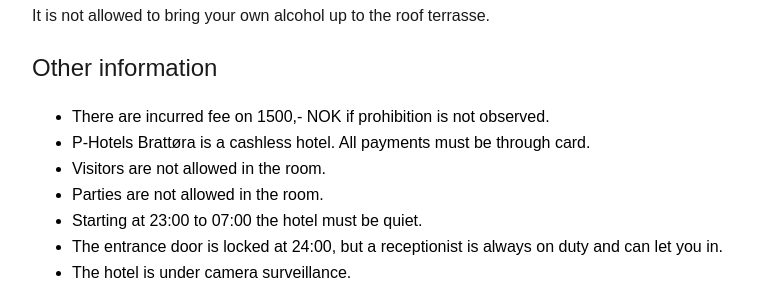
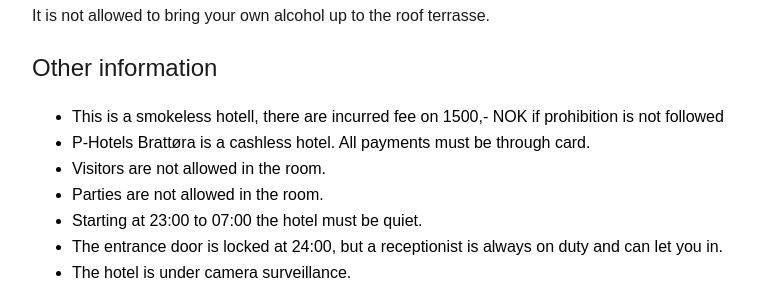
Before and after one commit to photels/photels.github.io, a Jekyll site: the page built from info-english.md, in a window 1280 px wide. Shown: the part 1551-1851 px from the top of the page, without its empty margins (16-796 px from the left). Built offline with Jekyll 4.4.1, drawn with Linux system fonts in a browser that asks for light colours.

Commit message:
Update info-english.md

```diff
--- a/info-english.md
+++ b/info-english.md
@@ -53,7 +53,7 @@ The renovations include walls and a roof on the terrasse, so that it can be open
 It is not allowed to bring your own alcohol up to the roof terrasse.
 
 ## Other information
-- There are incurred fee on 1500,- NOK if prohibition is not observed.
+- This is a smokeless hotell, there are incurred fee on 1500,- NOK if prohibition is not followed
 - P-Hotels Brattøra is a cashless hotel. All payments must be through card.
 - Visitors are not allowed in the room.
 - Parties are not allowed in the room.
```
